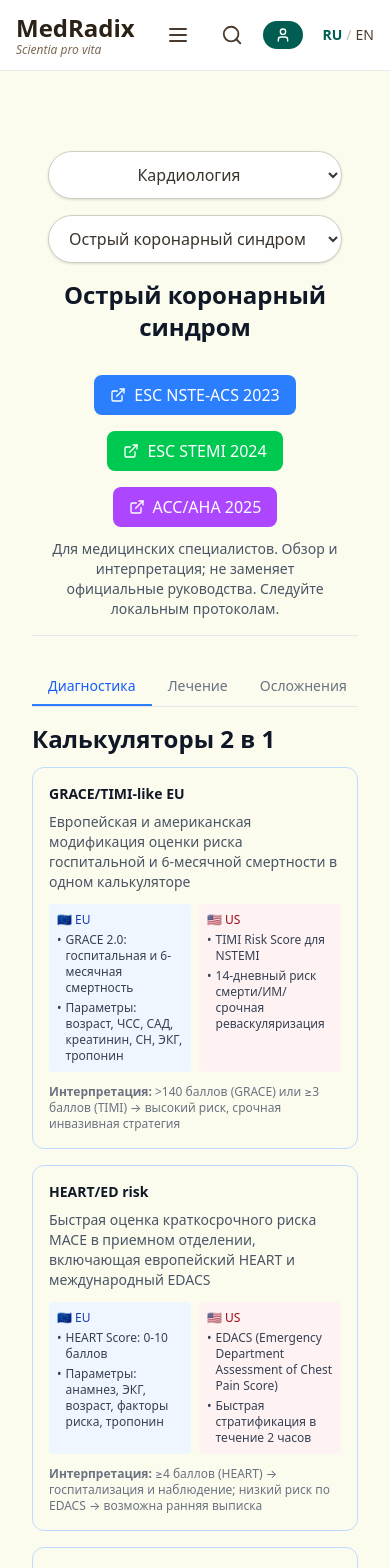
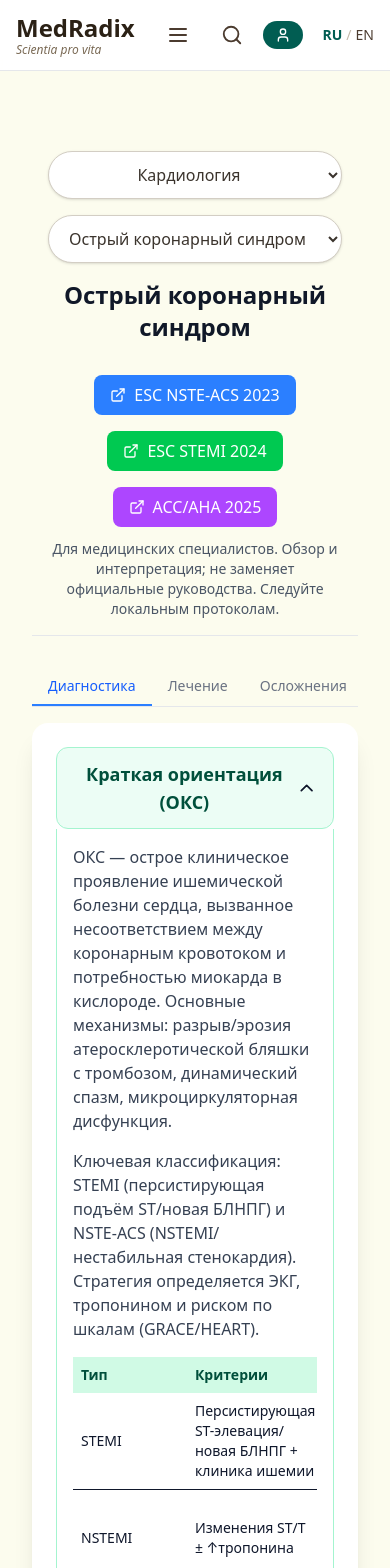
Before and after one commit to NMaryko/MedRadix, a Next.js app: page /guides in a window 390 px wide. Shown: the top 1568 px of the page. Built offline with nearby package versions, Linux system fonts and the light colour scheme.

Commit message:
Update page.tsx

```diff
--- a/app/guides/page.tsx
+++ b/app/guides/page.tsx
@@ -130,7 +130,7 @@ export default function ACSPage() {
           actions: [
             'Характер боли: давящая, жгучая, за грудиной',
             'Иррадиация: левая рука, шея, челюсть, спина',
-            'Сопутствующие симптомы: одышка, тошнота, потливока',
+            'Сопутствующие симптомы: одышка, тошнота, потливость',
             'Длительность: >20 минут',
           ],
           timing: '10-20 мин',
@@ -987,25 +987,6 @@ export default function ACSPage() {
                   );
                 })}
               </div>
-
-              {/* Калькуляторы в левом меню для десктопа */}
-              <div className="mt-8">
-                <div className="text-sm font-semibold tracking-[0.16em] text-[#9c978f] uppercase mb-3">
-                  Калькуляторы 2 в 1
-                </div>
-                <div className="space-y-2">
-                  {calculators.map((calc, index) => (
-                    <a
-                      key={index}
-                      href={calc.link}
-                      className="w-full rounded-full border px-3 py-2 text-sm text-left font-medium transition bg-white text-[#1f2933] border-[#d3cec4] hover:ring-1 hover:ring-[#015d52] hover:shadow-[0_0_10px_#015D52] block"
-                    >
-                      <div className="font-semibold"><Safe text={calc.name} /></div>
-                      <div className="text-xs text-gray-600 mt-1 line-clamp-2"><Safe text={calc.description} /></div>
-                    </a>
-                  ))}
-                </div>
-              </div>
             </div>
           </aside>
 
@@ -1025,46 +1006,6 @@ export default function ACSPage() {
                 </button>
               ))}
             </div>
-
-            {/* Калькуляторы для мобильных устройств */}
-            <section className="lg:hidden mb-6">
-              <h3 className="text-2xl font-semibold text-gray-900 mb-3">Калькуляторы 2 в 1</h3>
-              <div className="grid gap-4">
-                {calculators.map((calc, index) => (
-                  <a key={index} href={calc.link} className="border border-blue-200 rounded-xl p-4 text-sm flex flex-col justify-between hover:bg-blue-50 transition">
-                    <div>
-                      <span className="font-semibold text-gray-900 mb-2 block"><Safe text={calc.name} /></span>
-                      <span className="text-gray-600 block mb-3"><Safe text={calc.description} /></span>
-                      <div className="grid grid-cols-2 gap-2 text-xs">
-                        <div className="bg-blue-50 p-2 rounded">
-                          <div className="font-medium text-blue-800">🇪🇺 EU</div>
-                          <ul className="text-gray-700 mt-1 space-y-1">
-                            {calc.euFeatures.map((feature, i) => (
-                              <li key={i} className="flex items-start">
-                                <span className="mr-1">•</span>
-                                <Safe text={feature} />
-                              </li>
-                            ))}
-                          </ul>
-                        </div>
-                        <div className="bg-red-50 p-2 rounded">
-                          <div className="font-medium text-red-800">🇺🇸 US</div>
-                          <ul className="text-gray-700 mt-1 space-y-1">
-                            {calc.usFeatures.map((feature, i) => (
-                              <li key={i} className="flex items-start">
-                                <span className="mr-1">•</span>
-                                <Safe text={feature} />
-                              </li>
-                            ))}
-                          </ul>
-                        </div>
-                      </div>
-                      <p className="text-xs text-gray-500 mt-3"><strong>Интерпретация:</strong> <Safe text={calc.interpretation} /></p>
-                    </div>
-                  </a>
-                ))}
-              </div>
-            </section>
 
             {/* Карточка гайда */}
             <div className="bg-white rounded-2xl shadow-xl p-6 md:p-8 mb-8">
@@ -1274,6 +1215,46 @@ export default function ACSPage() {
                         </ul>
                       </div>
                     </div>
+
+                    {/* Калькуляторы 2 в 1 - размещены под стратификацией риска */}
+                    <div className="mt-8">
+                      <h3 className="text-2xl font-semibold text-gray-900 mb-6">Калькуляторы риска 2 в 1</h3>
+                      <div className="grid md:grid-cols-2 xl:grid-cols-3 gap-6">
+                        {calculators.map((calc, index) => (
+                          <a key={index} href={calc.link} className="border border-blue-200 rounded-xl p-6 text-sm flex flex-col justify-between hover:bg-blue-50 transition group">
+                            <div>
+                              <span className="font-semibold text-gray-900 mb-2 block group-hover:text-blue-700"><Safe text={calc.name} /></span>
+                              <span className="text-gray-600 block mb-4"><Safe text={calc.description} /></span>
+                              <div className="space-y-3">
+                                <div className="bg-blue-50 p-3 rounded">
+                                  <div className="font-medium text-blue-800 text-xs mb-1">🇪🇺 Европейский подход</div>
+                                  <ul className="text-gray-700 text-xs space-y-1">
+                                    {calc.euFeatures.map((feature, i) => (
+                                      <li key={i} className="flex items-start">
+                                        <span className="mr-1">•</span>
+                                        <Safe text={feature} />
+                                      </li>
+                                    ))}
+                                  </ul>
+                                </div>
+                                <div className="bg-red-50 p-3 rounded">
+                                  <div className="font-medium text-red-800 text-xs mb-1">🇺🇸 Американский подход</div>
+                                  <ul className="text-gray-700 text-xs space-y-1">
+                                    {calc.usFeatures.map((feature, i) => (
+                                      <li key={i} className="flex items-start">
+                                        <span className="mr-1">•</span>
+                                        <Safe text={feature} />
+                                      </li>
+                                    ))}
+                                  </ul>
+                                </div>
+                              </div>
+                              <p className="text-xs text-gray-500 mt-4"><strong>Интерпретация:</strong> <Safe text={calc.interpretation} /></p>
+                            </div>
+                          </a>
+                        ))}
+                      </div>
+                    </div>
                   </section>
 
                   {/* Дифференциальная диагностика */}
```
